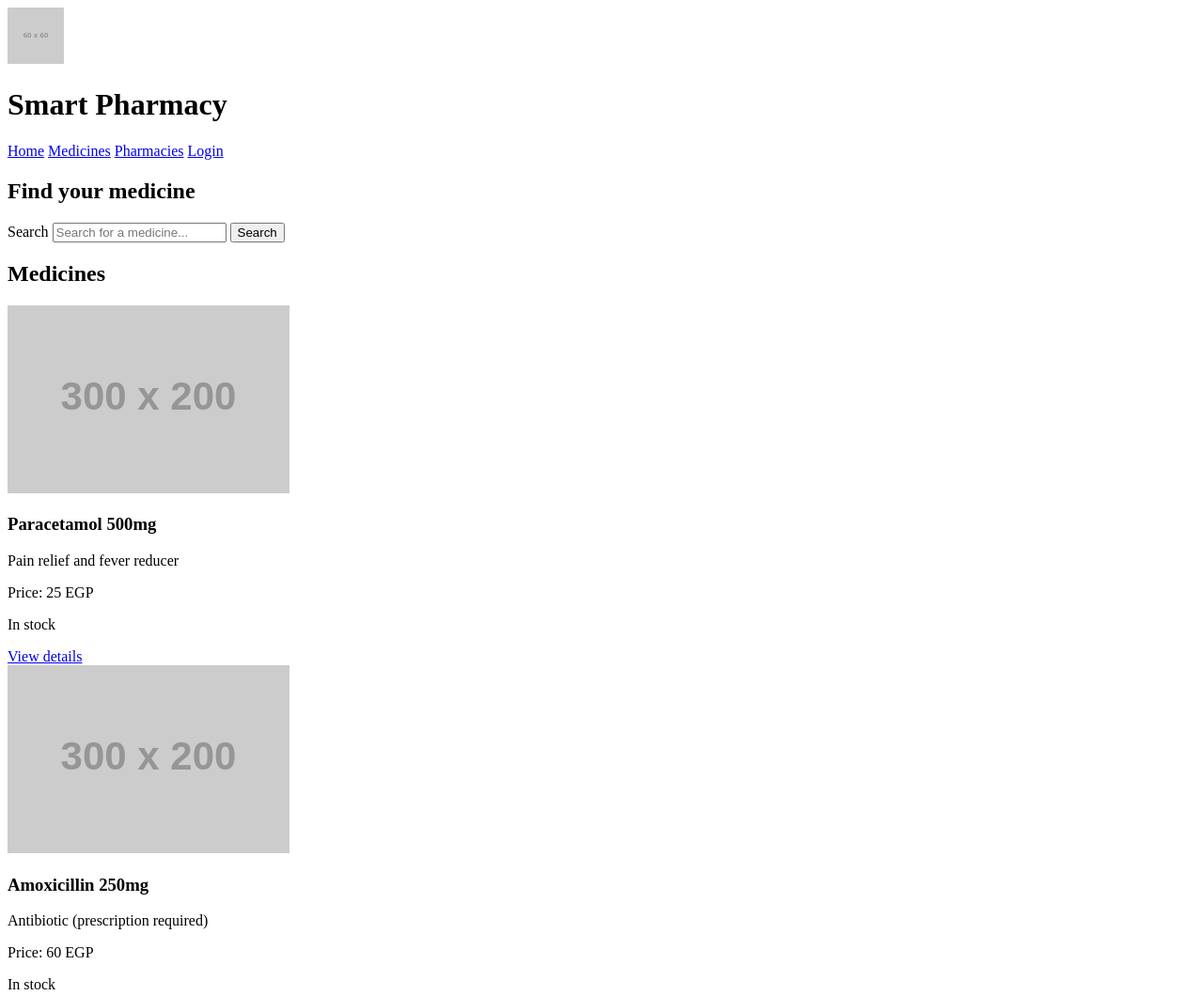
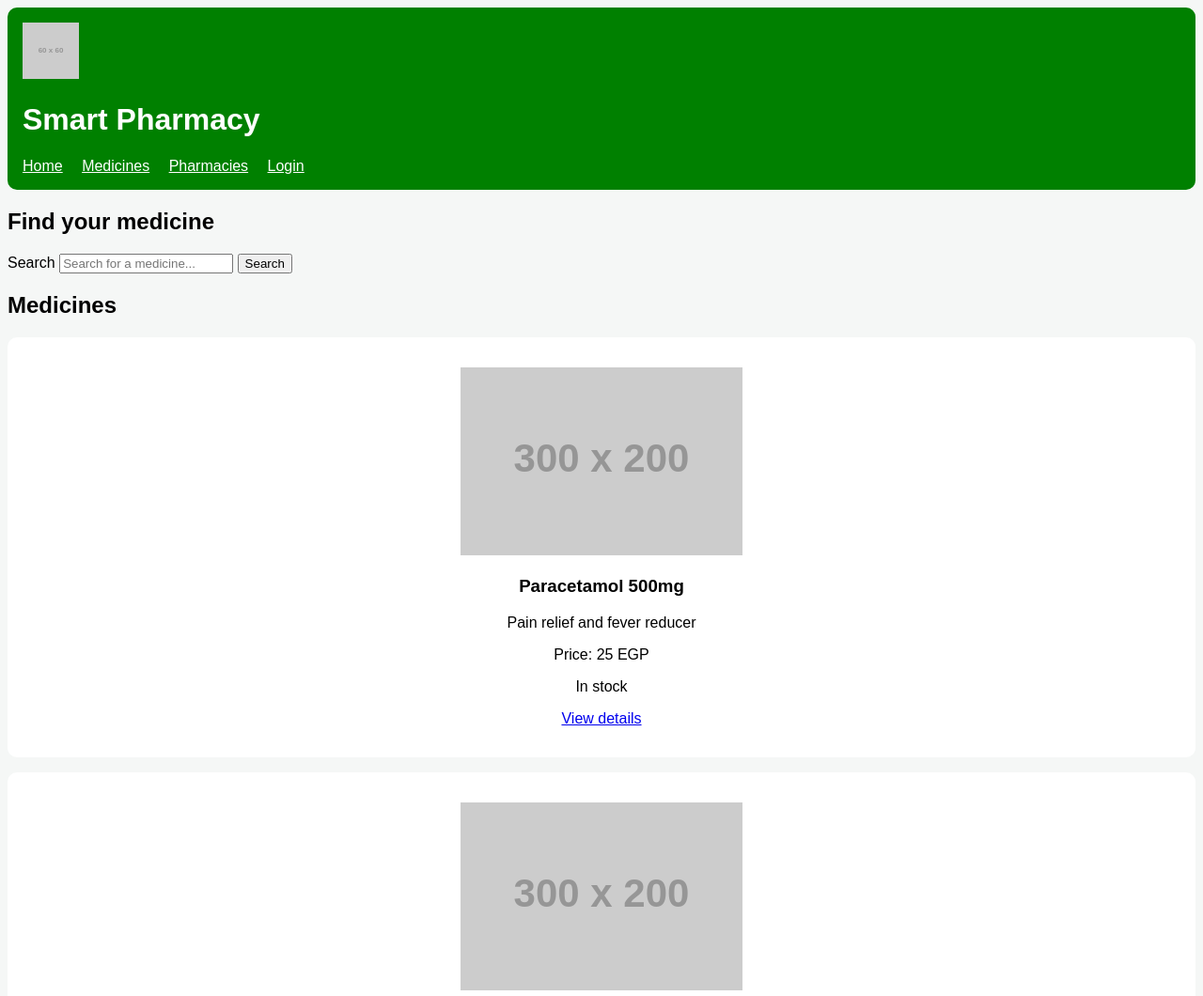
Before and after one commit to Ahmed-Heaba/HTMlproject, a plain HTML site: page index.html in a window 1280 px wide. Shown: the top 1060 px of the page at 94% size. Drawn offline with Linux system fonts and the light colour scheme; placeholder pictures from the web are drawn by us.

Commit message:
added style css

```diff
--- a/index.html
+++ b/index.html
@@ -3,6 +3,7 @@
 <head>
   <meta charset="UTF-8">
   <meta name="viewport" content="width=device-width, initial-scale=1">
+  <link rel="stylesheet" href="style.css">
   <title>Home | Smart Pharmacy</title>
 </head>
 <body>
--- /dev/null
+++ b/style.css
@@ -0,0 +1,28 @@
+header {
+  background: green;
+  color: white;
+  padding: 1rem;
+  border-radius: 10px;
+}
+body {
+  font-family: Arial, sans-serif;
+  background: #f5f7f6;
+}
+main {
+    padding: 1rem;
+}
+nav a {
+  color: white;
+  margin-right: 1rem;
+}
+article {
+  background: white;
+  border: 1px;
+  border-radius: 10px;
+  padding: 2rem;
+  margin-bottom: 1rem;
+  text-align: center;
+}
+article img {
+  max-width: 100%;
+}
```
